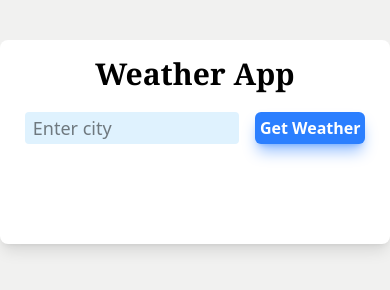
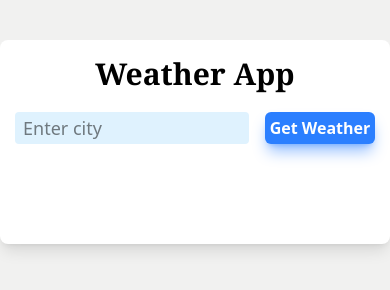
Before and after one commit to AdarshGautam1/weather-app, a website: page index.html in a window 390 px wide. Drawn offline with Linux system fonts and the light colour scheme.

Commit message:
change input size

```diff
--- a/index.html
+++ b/index.html
@@ -16,7 +16,7 @@
         </h1>
 
         <form class="flex justify-center h-8 w-full gap-4 mt-5">
-            <input type="text" class="border-none outline-black border-2 text-lg md:w-[60%] w-[55%] p-2 bg-sky-100 rounded-sm" placeholder="Enter city" id="input">
+            <input type="text" class="border-none outline-black border-2 text-lg md:w-[60%] w-[60%] p-2 bg-sky-100 rounded-sm" placeholder="Enter city" id="input">
             <input type="submit" value="Get Weather" class="bg-blue-500 shadow-lg shadow-blue-500/50 rounded-md
            lg:w-40 w-[110px] text-white font-semibold cursor-pointer active:bg-blue-600 focus:outline-2 focus:outline-offset-2 focus:outline-blue-500">
         </form>
```
Also changed, not shown: css/style.css.
